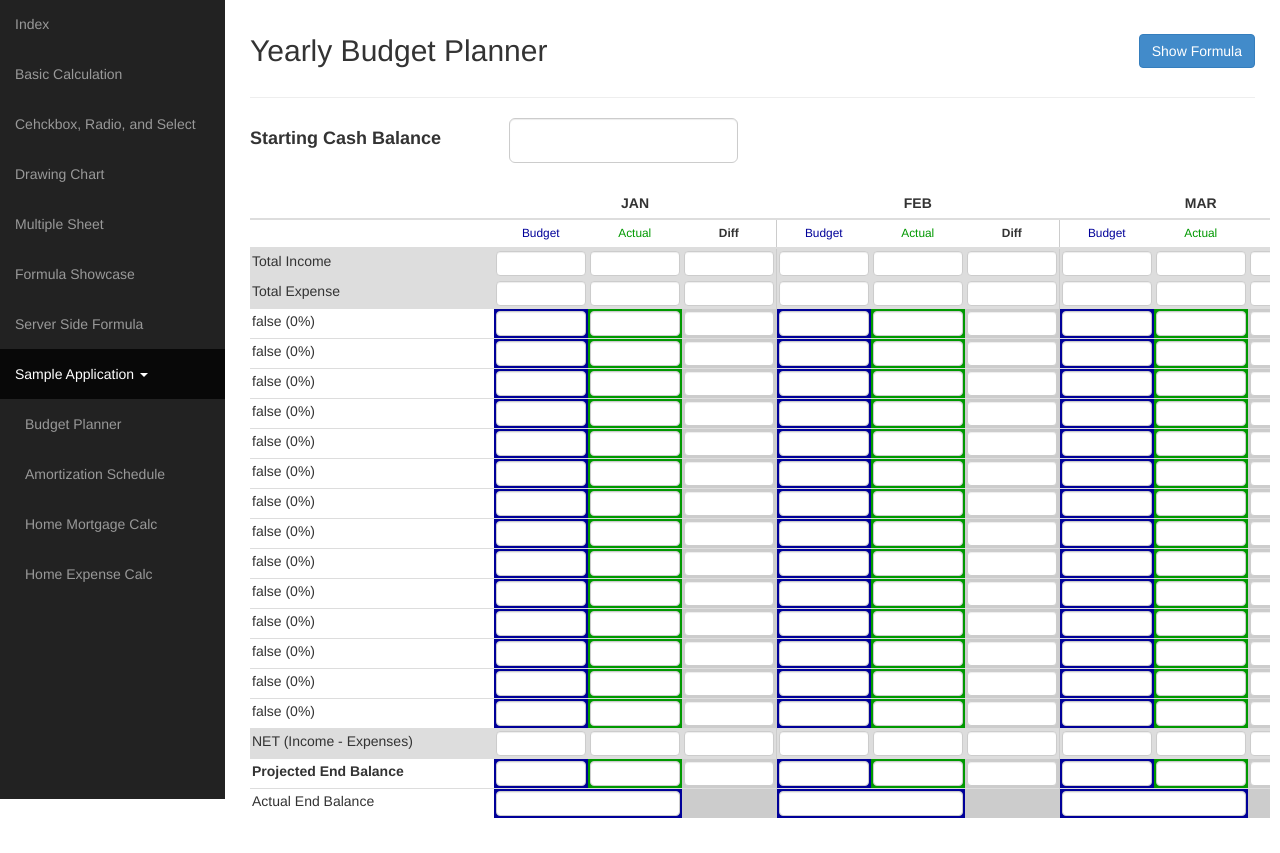
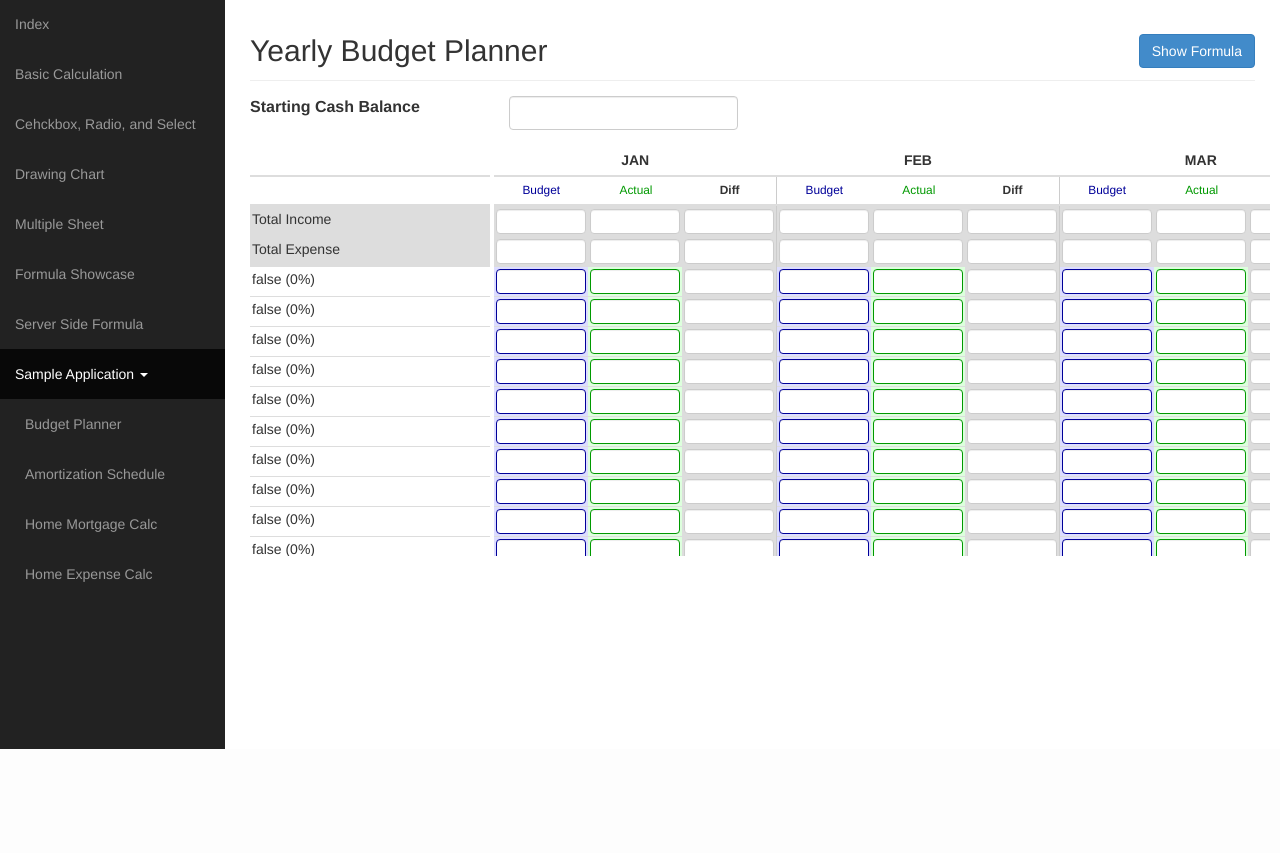
Before and after one commit to xsanisty/calx.js, a PHP site: page /sample/app/budget_planner.html in a window 1280 px wide. Shown: the part 51-904 px from the top of the page. After the commit the page ends 800 px from the top, so only its background shows below. Run offline with PHP 8.4, Linux system fonts and the light colour scheme.

Commit message:
update sample - budget planner styling

```diff
--- a/sample/app/budget_planner.html
+++ b/sample/app/budget_planner.html
@@ -60,21 +60,21 @@
                 <form action="" id="budget_planner">
                     <div class="row">
                         <div class="col-md-3">
-                            <label for="start_cash_balance" style="margin-top:8px; font-size:18px">Starting Cash Balance</label>
+                            <label for="start_cash_balance" style="font-size:16px">Starting Cash Balance</label>
                         </div>
                         <div class="col-md-3">
-                            <input class="form-control input-lg text-bold text-right" type="text" id="start_cash_balance" data-cell="C4" data-format="$ 0,0[.]00">
+                            <input class="form-control input-md text-bold text-right" type="text" id="start_cash_balance" data-cell="C4" data-format="$ 0,0[.]00">
                         </div>
                     </div>
 
-                    <div class="row" style="margin-top: 25px">
+                    <div class="row" style="margin-top: 15px">
                         <div class="col-md-3" style="padding-right:0">
-                            <table class="table table-condensed table-stripped">
+                            <table class="table table-condensed table-stripped scrollable left-head">
                                 <thead>
                                     <tr><th>&nbsp;</th></tr>
                                     <tr><th class="small">&nbsp;</th></tr>
                                 </thead>
-                                <tbody class="scrollable">
+                                <tbody style="overflow-x:hidden">
                                     <tr class="bggrey">
                                         <td><label class="normal" data-cell="A7">Total Income</label></td>
                                     </tr>
@@ -138,7 +138,7 @@
                             </table>
                         </div>
                         <div class="col-md-9" style="overflow-x: auto; padding-left:0">
-                            <table class="table table-condensed table-stripped">
+                            <table class="table table-condensed table-stripped scrollable">
                                 <thead>
                                     <tr>
                                         <th colspan="3" class="text-bold text-center">JAN</th>
@@ -198,7 +198,7 @@
                                     </tr>
                                 </thead>
 
-                                <tbody class="scrollable">
+                                <tbody style="overflow-y:hidden">
                                     <!-- Total Income -->
                                     <tr class="bggrey">
                                         <td class="budget">
@@ -2409,6 +2409,10 @@
                     $(this).attr('data-shown', 0).html('Show Formula');
                 }
             });
+
+            $('tbody').on('scroll', function () {
+                $('tbody').not(this).scrollTop($(this).scrollTop());
+            });
         </script>
     </body>
 </html>
--- a/sample/css/style.css
+++ b/sample/css/style.css
@@ -49,16 +49,29 @@ th.actual, th.budget, th.diff{
 }
 
 
+td.budget input{
+    border-color: #009
+}
 td.budget{
-    background: #009
+    background: #ddf
 }
 
+td.actual input{
+    border-color: #090
+}
 td.actual{
-    background: #090
+    background: #dfd
 }
 
+td.diff input{
+    border-color: #ccc;
+}
 td.diff{
-    background: #ccc;
+    background: #ddd
+}
+
+tr.bggrey input{
+    border-color: #ccc;
 }
 
 
@@ -82,7 +95,25 @@ td{
     padding:2px !important;
 }
 
-.scrollable{
-    max-height: 400px;
+.scrollable thead{
+    display:block;
+}
+
+.scrollable thead .budget, .scrollable thead .actual, .scrollable thead .diff{
+    width: 100px;
+}
+
+.left-head td, .left-head th{
+    width:240px;
+}
+.scrollable tbody{
+    display:block;
+    max-height: 350px;
     overflow-y: auto;
+    overflow-x: hidden;
 }
+
+hr{
+    margin-top:3px;
+    margin-bottom: 15px
+}
```
